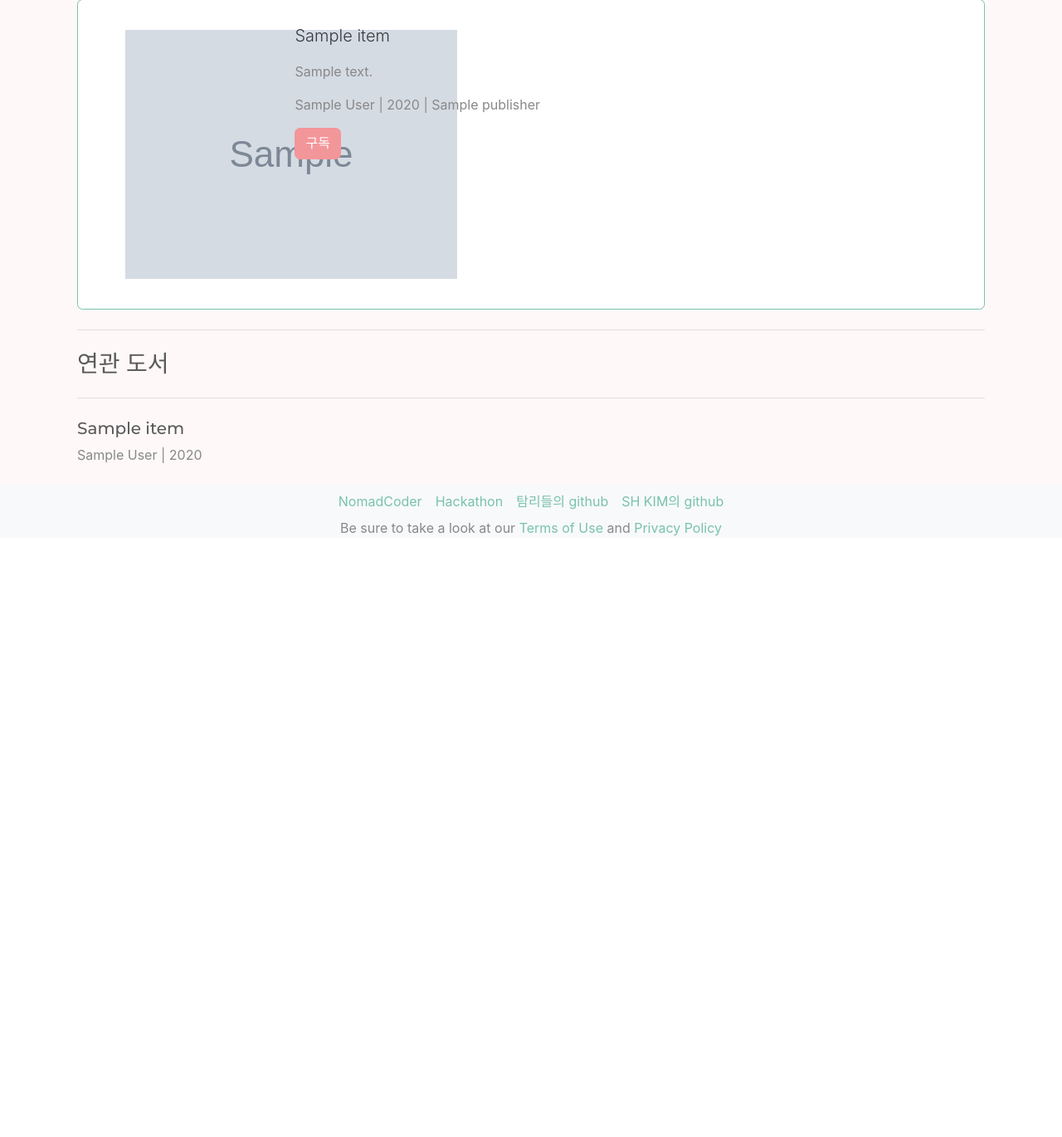
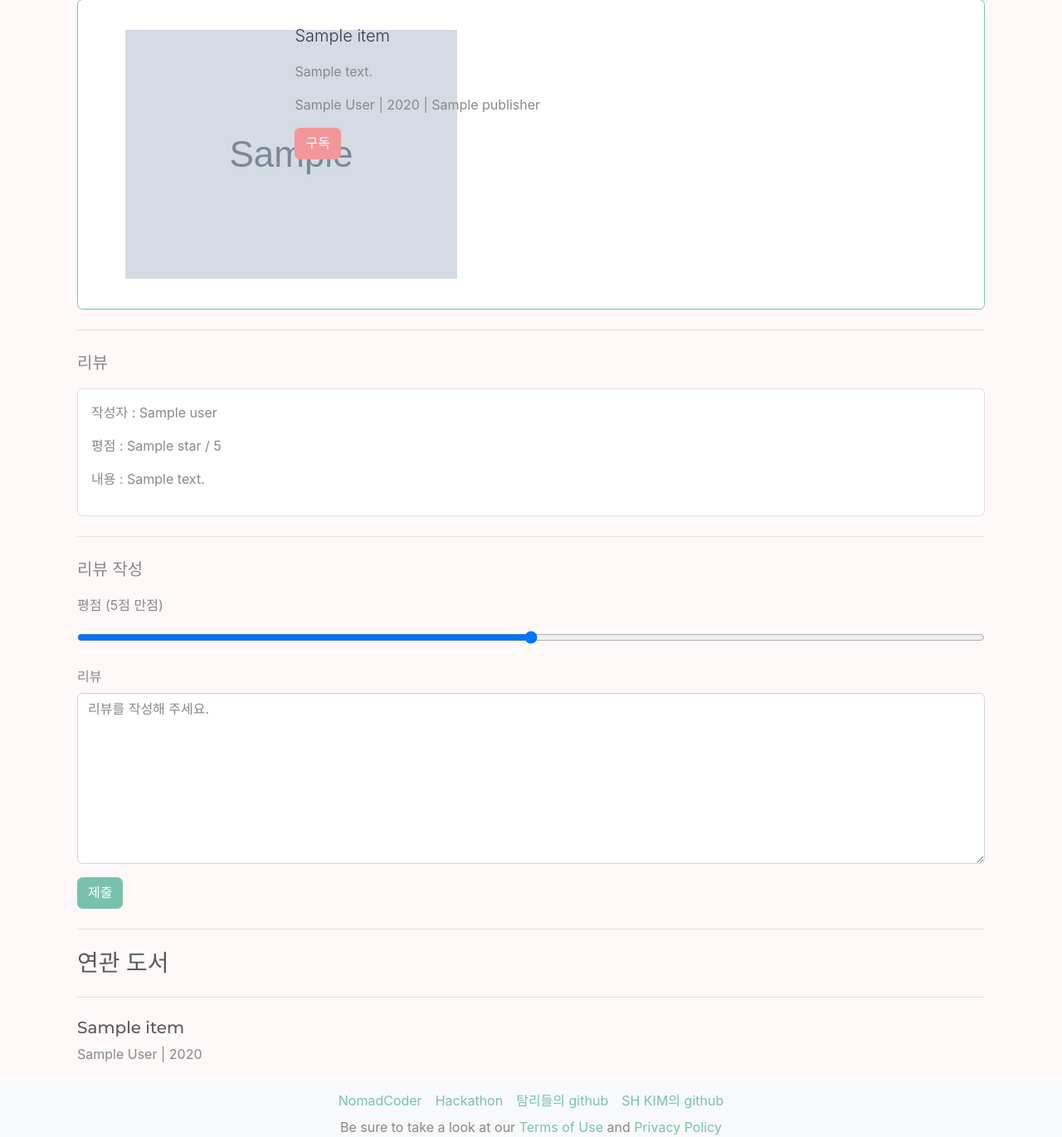
Before and after one commit to feud72/goodreads-server, a Django app: template templates/front/detail.html in a window 1280 px wide. Shown: the part 164-1534 px from the top of the page at 83% size. Before the commit the page ends 810 px from the top, so only its background shows below. Run offline with Django 3.2, Linux system fonts and the light colour scheme; the template is opened without the code that fills it: most values are stand-ins (such as "Sample title", 1, 10 or a date in 2020); grey boxes marked "Sample" are stand-in pictures; some libraries are stand-ins or nearby versions.

Commit message:
review nested serializer 구성

```diff
--- a/books/serializers.py
+++ b/books/serializers.py
@@ -6,10 +6,14 @@ import requests
 from .models import Book
 
 from utils.get_data import getDetail
+from reviews.serializers import ReviewSerializer
 
 
 class BookSerializer(serializers.ModelSerializer):
     isbn = serializers.CharField(max_length=13, required=True)
+    review = ReviewSerializer(
+        many=True, read_only=True, required=False, source="review_set"
+    )
 
     class Meta:
         model = Book
@@ -21,6 +25,7 @@ class BookSerializer(serializers.ModelSerializer):
             "isbn",
             "description",
             "bookImage",
+            "review",
         )
         read_only_fields = (
             "title",
@@ -29,6 +34,7 @@ class BookSerializer(serializers.ModelSerializer):
             "pub_year",
             "description",
             "bookImage",
+            "review",
         )
 
     def validate_isbn(self, value):
--- a/reviews/serializers.py
+++ b/reviews/serializers.py
@@ -2,12 +2,13 @@ from rest_framework import serializers
 
 from .models import Review
 
-from users.serializers import UserSerializer
 from books.models import Book
 
 
 class ReviewSerializer(serializers.ModelSerializer):
-    user = UserSerializer(required=False)
+    user = serializers.SlugRelatedField(
+        slug_field="nickname", read_only=True, required=False
+    )
     book = serializers.PrimaryKeyRelatedField(queryset=Book.objects.all())
 
     class Meta:
--- a/shelves/views.py
+++ b/shelves/views.py
@@ -21,7 +21,7 @@ class BookShelfViewSet(viewsets.ModelViewSet):
     def get_queryset(self):
         queryset = self.queryset
         queryset = queryset.filter(owner__username=self.request.user).order_by(
-            "-created_at"
+            "created_at"
         )
         return queryset
 
--- a/templates/front/detail.html
+++ b/templates/front/detail.html
@@ -40,6 +40,53 @@
   </div>
 </div>
 
+      <hr class="my-4" />
+      {% if item.review %}
+      <p class="lead">리뷰</p>
+      {% for review in item.review %}
+      <div class="card p-3 mb-3">
+        <p>작성자 : {{ review.user }}</p>
+        <p>평점 : {{ review.star }} / 5</p>
+        <p>내용 : {{ review.description }}</p>
+      </div>
+      {% endfor %}
+      <hr class="my-4" />
+      {% endif %}
+      <p class="lead ">리뷰 작성</p>
+      <form action="{% url 'front:review' %}" method="POST">
+        {% csrf_token %}
+        <fieldset>
+          <input type="hidden" name="book" value="{{ item.isbn }}" />
+          <div class="form-group">
+            <label for="Star">평점 (5점 만점)</label>
+            <input
+              type="range"
+              min="1"
+              max="5"
+              class="form-control"
+              id="InputStar"
+              aria-describedby="starHelp"
+              name="star"
+            />
+          </div>
+          <div class="form-group">
+            <label for="InputDescription">리뷰</label>
+            <textarea
+              type="textarea"
+              rows="8"
+              class="form-control"
+              id="InputDescription"
+              placeholder="리뷰를 작성해 주세요."
+              name="description"
+            ></textarea>
+          </div>
+
+          <button type="Submit" class="btn btn-primary text-center">
+            제출
+          </button>
+        </fieldset>
+      </form>
+
 <hr class="my-4" />
   <h3 class="mt-3">연관 도서</h3>
   <hr class="my-4" />
--- a/users/serializers.py
+++ b/users/serializers.py
@@ -2,11 +2,15 @@ from rest_framework import serializers
 from .models import User
 
 from shelves.serializers import MyBookSerializer
+from reviews.serializers import ReviewSerializer
 
 
 class UserSerializer(serializers.ModelSerializer):
     mybook = MyBookSerializer(
         many=True, read_only=True, required=False, source="mybook_set"
+    )
+    review = ReviewSerializer(
+        many=True, read_only=True, required=False, source="review_set"
     )
 
     class Meta:
@@ -17,10 +21,12 @@ class UserSerializer(serializers.ModelSerializer):
             "nickname",
             "created_at",
             "mybook",
+            "review",
         )
         read_only_fields = (
             "id",
             "created_at",
             "mybook",
+            "review",
         )
         depth = 1
```
Also changed, not shown: front/views.py (+4 -5 lines), shelves/serializers.py (+6 -5 lines), templates/front/shelfDetail.html (+9 -7 lines).
